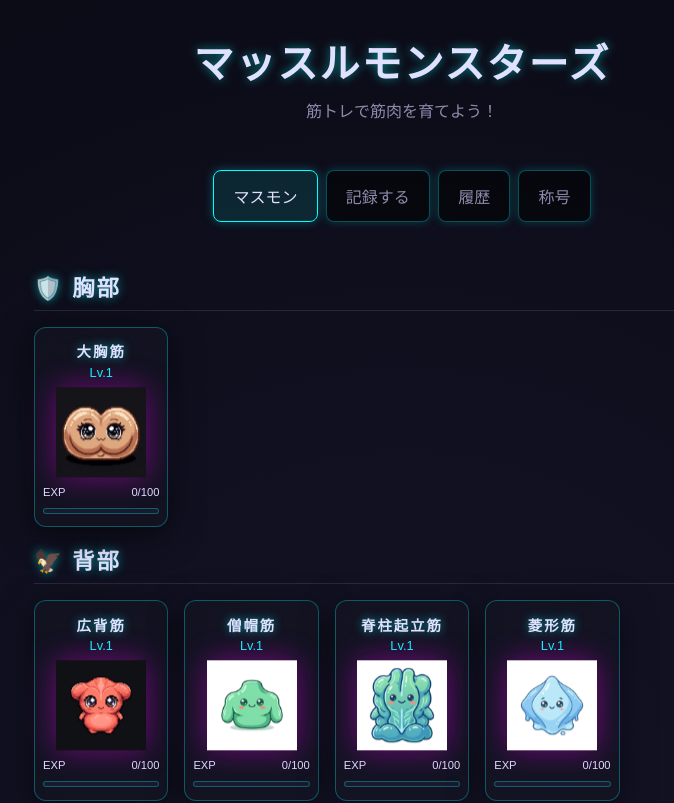
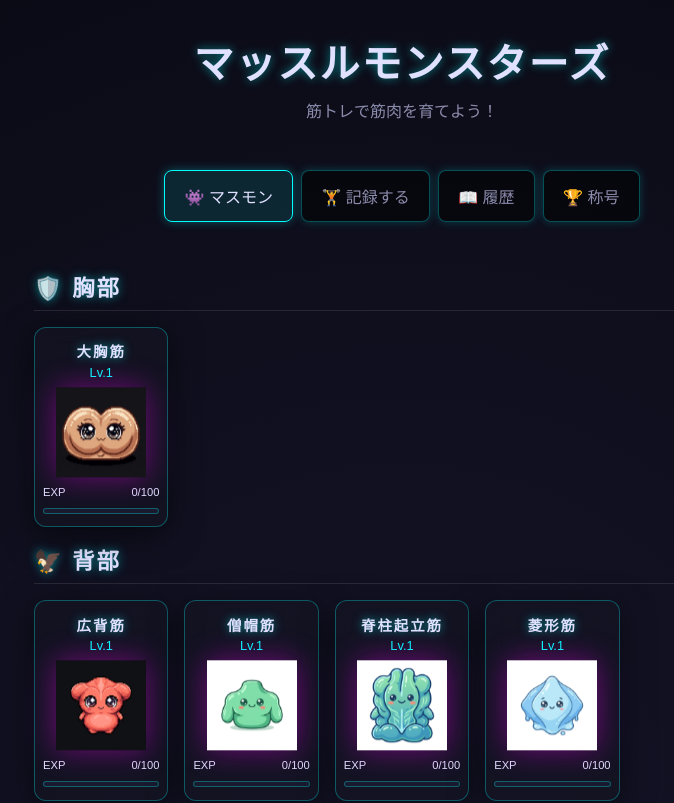
Before and after one commit to Uchu-Kurage/muscle_monsters, a React (Vite) app: page / in a window 1280 px wide. Shown: the top 803 px of the page, without its empty margins (238-912 px from the left). Built offline with nearby package versions, Linux system fonts and the light colour scheme; a web font is replaced by a local one.

Commit message:
Restore emojis to tab buttons

```diff
--- a/src/App.tsx
+++ b/src/App.tsx
@@ -745,10 +745,10 @@ function App() {
 
       {/* Navigation Tabs */}
       <div className="tab-container">
-        <button className={`tab-button ${activeTab === 'characters' ? 'active' : ''}`} onClick={() => setActiveTab('characters')}>マスモン</button>
-        <button className={`tab-button ${activeTab === 'record' ? 'active' : ''}`} onClick={() => setActiveTab('record')}>記録する</button>
-        <button className={`tab-button ${activeTab === 'logs' ? 'active' : ''}`} onClick={() => setActiveTab('logs')}>履歴</button>
-        <button className={`tab-button ${activeTab === 'achievements' ? 'active' : ''}`} onClick={() => setActiveTab('achievements')}>称号</button>
+        <button className={`tab-button ${activeTab === 'characters' ? 'active' : ''}`} onClick={() => setActiveTab('characters')}>👾 マスモン</button>
+        <button className={`tab-button ${activeTab === 'record' ? 'active' : ''}`} onClick={() => setActiveTab('record')}>🏋️ 記録する</button>
+        <button className={`tab-button ${activeTab === 'logs' ? 'active' : ''}`} onClick={() => setActiveTab('logs')}>📖 履歴</button>
+        <button className={`tab-button ${activeTab === 'achievements' ? 'active' : ''}`} onClick={() => setActiveTab('achievements')}>🏆 称号</button>
       </div>
 
       {detrainAlert.length > 0 && (
```
